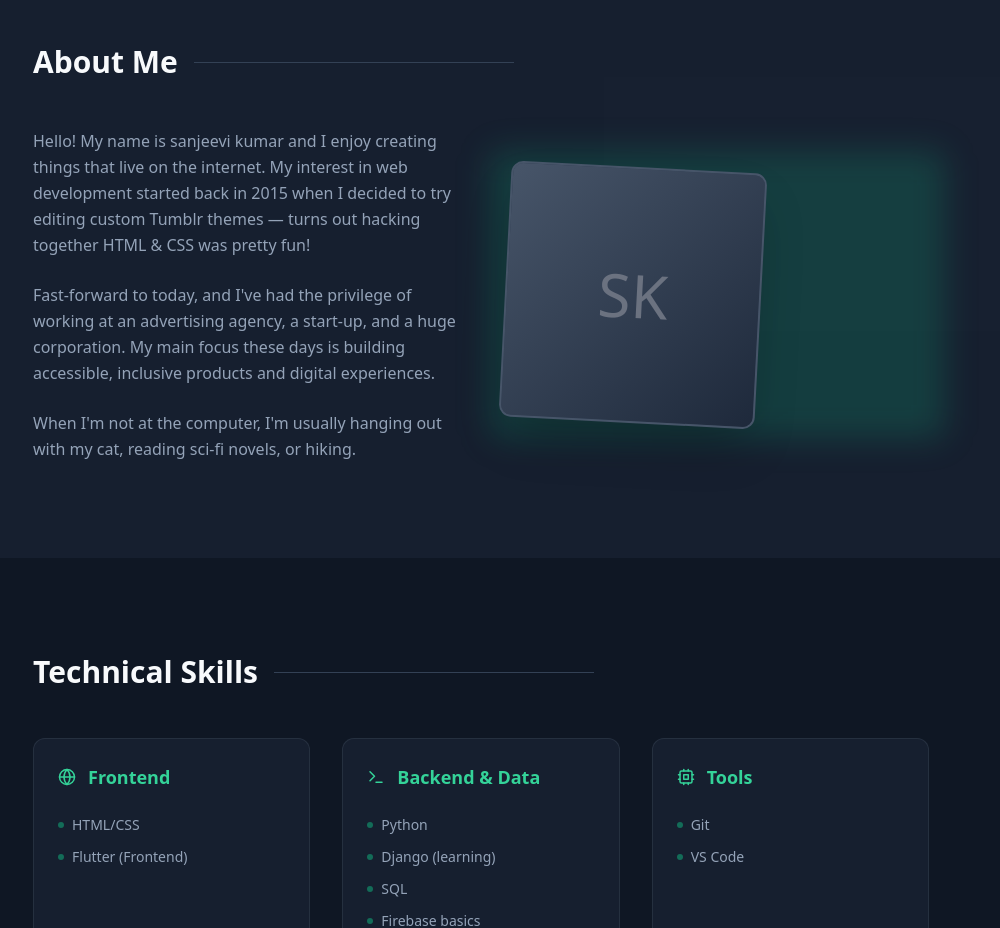
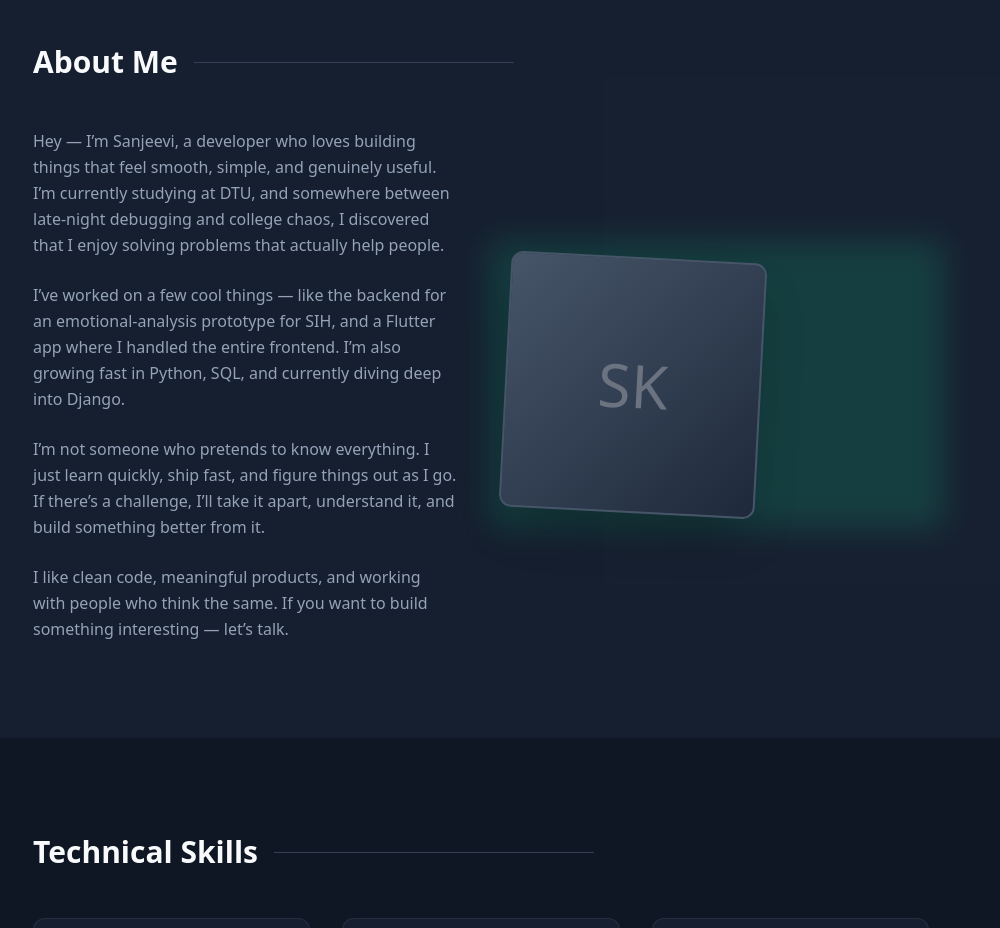
Before and after one commit to sanju-077/portfolio-website-, a React (Vite) app: page / in a window 1280 px wide. Shown: the part 940-1868 px from the top of the page, without its empty margins (159-1159 px from the left). Built offline with nearby package versions, Linux system fonts and the light colour scheme.

Commit message:
chore: update About section with Sanjeevi's personal text

```diff
--- a/src/App.jsx
+++ b/src/App.jsx
@@ -165,13 +165,19 @@ const About = () => (
       <div className="grid md:grid-cols-2 gap-12 items-center">
         <div className="space-y-6 text-slate-400 leading-relaxed">
           <p>
-            Hello! My name is sanjeevi kumar and I enjoy creating things that live on the internet. My interest in web development started back in 2015 when I decided to try editing custom Tumblr themes — turns out hacking together HTML & CSS was pretty fun!
+            Hey — I’m Sanjeevi, a developer who loves building things that feel smooth, simple, and genuinely useful. I’m currently studying at DTU, and somewhere between late-night debugging and college chaos, I discovered that I enjoy solving problems that actually help people.
           </p>
+
           <p>
-            Fast-forward to today, and I've had the privilege of working at an advertising agency, a start-up, and a huge corporation. My main focus these days is building accessible, inclusive products and digital experiences.
+            I’ve worked on a few cool things — like the backend for an emotional-analysis prototype for SIH, and a Flutter app where I handled the entire frontend. I’m also growing fast in Python, SQL, and currently diving deep into Django.
           </p>
+
           <p>
-            When I'm not at the computer, I'm usually hanging out with my cat, reading sci-fi novels, or hiking.
+            I’m not someone who pretends to know everything. I just learn quickly, ship fast, and figure things out as I go. If there’s a challenge, I’ll take it apart, understand it, and build something better from it.
+          </p>
+
+          <p>
+            I like clean code, meaningful products, and working with people who think the same. If you want to build something interesting — let’s talk.
           </p>
         </div>
 
```
Also changed, not shown: 1 other file (tests, documents, lock files or other folders).
